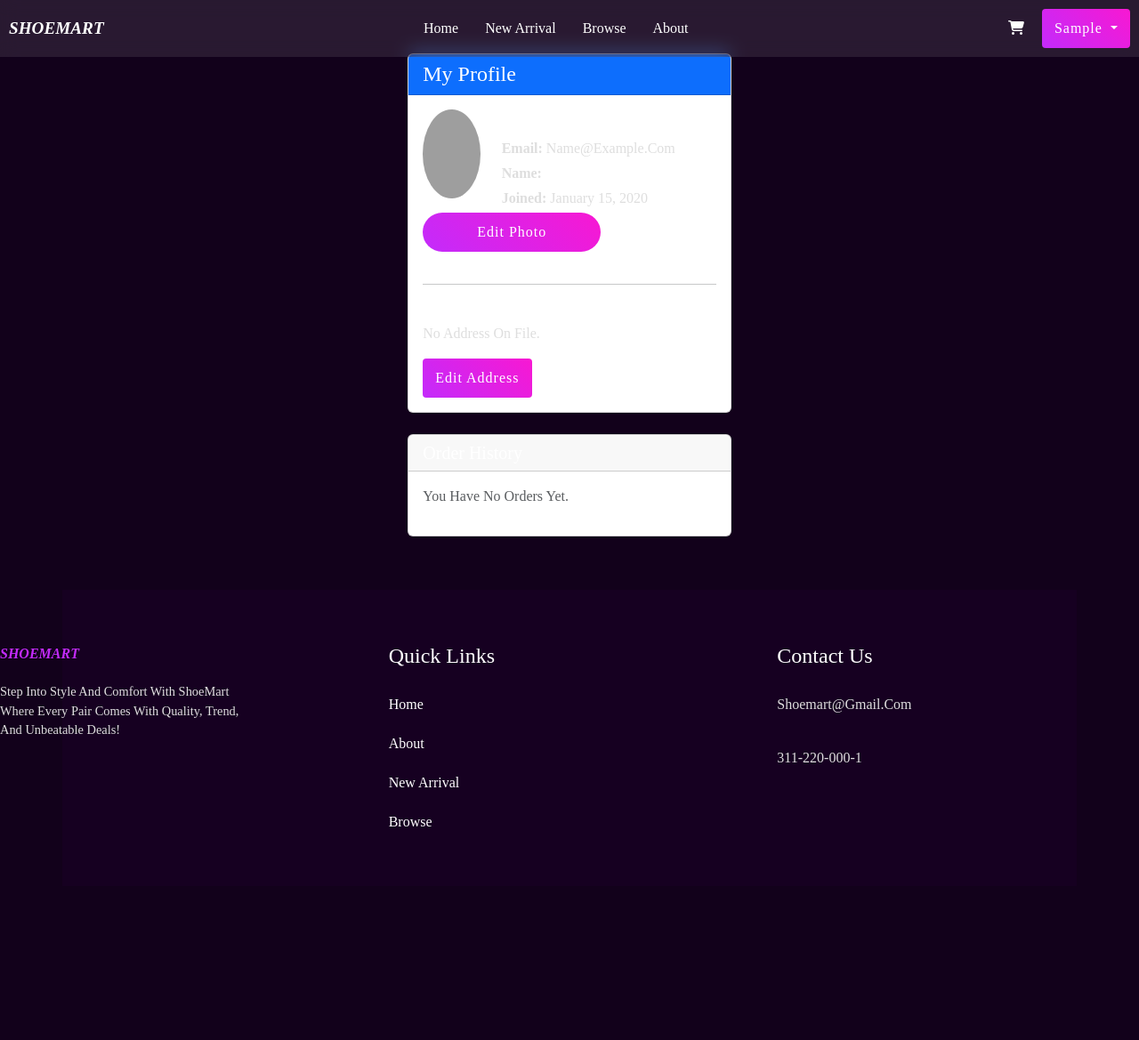
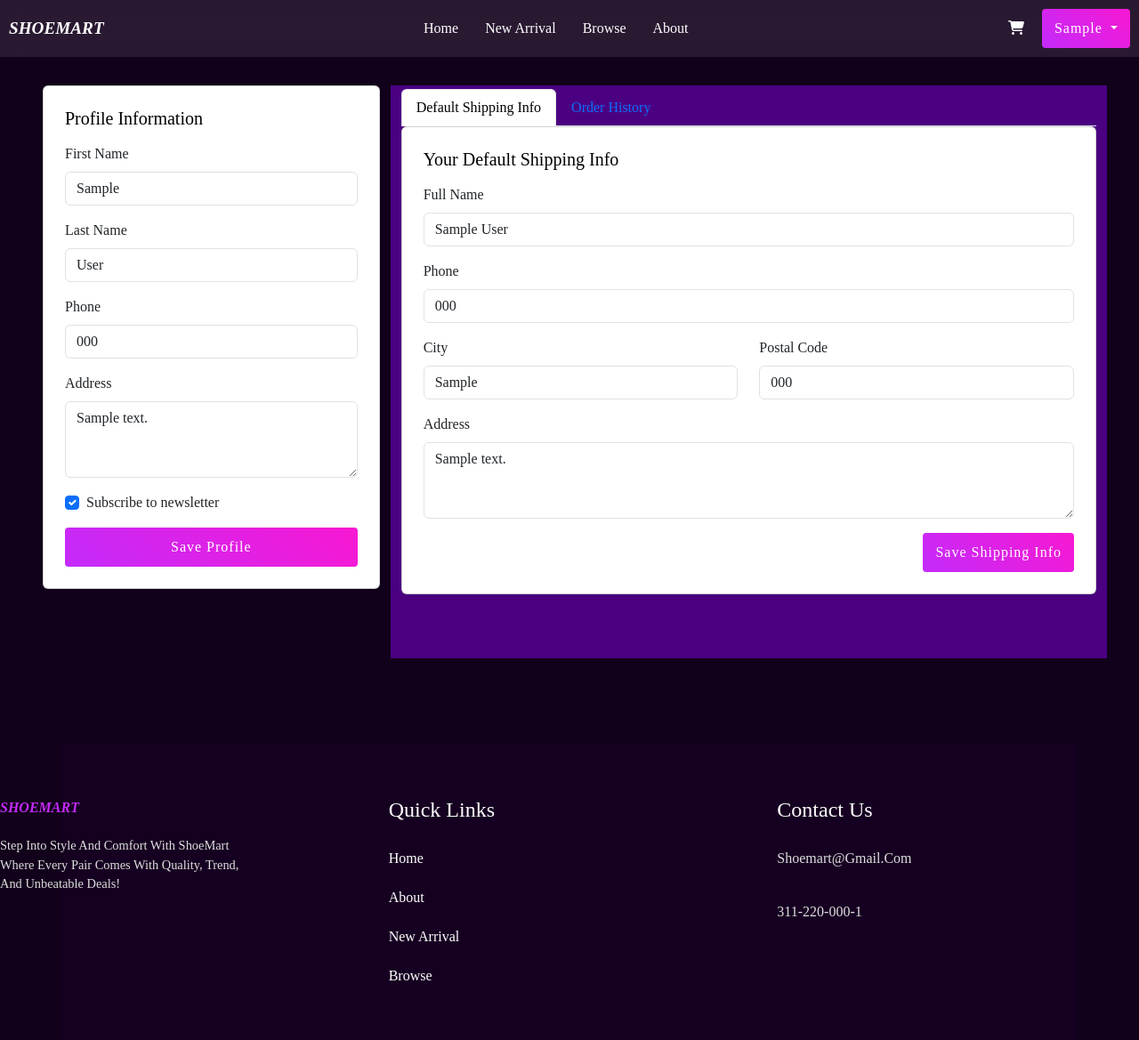
Before and after one commit to Luigazab/Django_commerce, a Django app: page /accounts/profile in a window 1280 px wide. Shown: the whole page at 89% size. Before the commit the page ends 929 px from the top, so only its background shows below. Run offline with Django 5.2, Linux system fonts and the light colour scheme; a user stored in the database is signed in; tables that the repository leaves empty hold one stand-in row (values such as "Sample post"); grey boxes are pictures that could not be loaded.

Commit message:
Add order detail view and user default shipping info
Introduces an order detail page with cancellation and payment options, updates the profile page to manage default shipping info and display order history, and adds the DefaultShippingInfo model with admin integration. Also updates order string representation for guests and refines related views and URLs.

```diff
--- a/orders/models.py
+++ b/orders/models.py
@@ -26,7 +26,12 @@ class Order(models.Model):
   payment_id = models.CharField(max_length=100, blank=True)
 
   def __str__(self):
-    return f"Order #{self.id} by {self.user.username}"
+    if self.user:
+      return f"Order #{self.id} by {self.user.username}"
+    elif self.guest_email:
+      return f"Order #{self.id} by guest ({self.guest_email})"
+    else:
+      return f"Order #{self.id}"
 
 class OrderItem(models.Model):
   order = models.ForeignKey(Order, on_delete=models.CASCADE)
--- a/orders/urls.py
+++ b/orders/urls.py
@@ -6,4 +6,5 @@ urlpatterns = [
   path('payment/success/', views.payment_success, name='payment_success'),
   path('create-order/', views.create_order_view, name='create_order'),
   path('checkout/<str:order_number>/', views.checkout_view, name='checkout'),
+  path('orders/<str:order_number>/', views.order_detail, name='order_detail'),
 ]
--- a/templates/profile.html
+++ b/templates/profile.html
@@ -1,65 +1,139 @@
 {% extends 'base.html' %}
 {% load static %}
-{% block title %}Shoemart Home{% endblock %}
 
+{% block title %}My Profile{% endblock %}
 
+{% block css %}
+  <link href="https://cdn.jsdelivr.net/npm/bootstrap@5.3.0/dist/css/bootstrap.min.css" rel="stylesheet">
+  <link rel="stylesheet" href="https://unpkg.com/aos@next/dist/aos.css" />
+  <link rel="stylesheet" href="https://cdnjs.cloudflare.com/ajax/libs/font-awesome/6.4.2/css/all.min.css">
+  <link rel="stylesheet" href="{% static 'css/style.css' %}">
+{% endblock %}
 {% block content %}
-<!-- Hero Section -->
-  <main class="container hero">
-    <div class="row justify-content-center">
-      <div class="col-md-8">
-        <div class="card mb-4">
-          <div class="card-header bg-primary text-white">
-            <h4 class="mb-0">My Profile</h4>
+<div class="container-fluid px-5 py-5">
+  <div class="row py-5">
+    <!-- Left: Profile Info -->
+    <div class="col-md-4 mb-1">
+      <form method="POST" class="card shadow-sm p-4 h-80">
+        {% csrf_token %}
+        <h5 class="mb-3 text-black">Profile Information</h5>
+
+        <div class="mb-3">
+          <label class="form-label">First Name</label>
+          <input type="text" name="firstname" value="{{ profile.firstname }}" class="form-control" required>
+        </div>
+
+        <div class="mb-3">
+          <label class="form-label">Last Name</label>
+          <input type="text" name="lastname" value="{{ profile.lastname }}" class="form-control" required>
+        </div>
+
+        <div class="mb-3">
+          <label class="form-label">Phone</label>
+          <input type="text" name="phone" value="{{ profile.phone }}" class="form-control">
+        </div>
+
+        <div class="mb-3">
+          <label class="form-label">Address</label>
+          <textarea name="address" class="form-control" rows="3">{{ profile.address }}</textarea>
+        </div>
+
+        <div class="form-check mb-3">
+          <input type="checkbox" class="form-check-input" name="is_subscribed" id="is_subscribed" {% if profile.is_subscribed %}checked{% endif %}>
+          <label class="form-check-label" for="is_subscribed">Subscribe to newsletter</label>
+        </div>
+
+        <button type="submit" name="save_profile" value="1" class="btn btn-primary w-100">Save Profile</button>
+      </form>
+    </div>
+
+    <!-- Right: Tabs -->
+    <div class="col-md-8 pt-1" style="background-color:indigo;">
+      <div class="d-flex flex-column h-70" style="height: 80vh;">
+        <ul class="nav nav-tabs" id="profileTabs" role="tablist">
+          <li class="nav-item">
+            <button class="nav-link active" id="shipping-tab" data-bs-toggle="tab" data-bs-target="#shipping" type="button" role="tab">Default Shipping Info</button>
+          </li>
+          <li class="nav-item">
+            <button class="nav-link" id="orders-tab" data-bs-toggle="tab" data-bs-target="#orders" type="button" role="tab">Order History</button>
+          </li>
+        </ul>
+
+        <div class="tab-content overflow-auto flex-grow-1" style="min-height: 0;">
+          <!-- Default Shipping Info Tab -->
+          <div class="tab-pane fade show active" id="shipping" role="tabpanel">
+            <form method="POST" class="card shadow-sm p-4">
+              {% csrf_token %}
+              <input type="hidden" name="save_shipping" value="1">
+              <h5 class="mb-3 text-black">Your Default Shipping Info</h5>
+
+              <div class="mb-3">
+                <label class="form-label">Full Name</label>
+                <input type="text" name="full_name" value="{{ default_shipping.full_name|default:'' }}" class="form-control" required>
+              </div>
+
+              <div class="mb-3">
+                <label class="form-label">Phone</label>
+                <input type="text" name="shipping_phone" value="{{ default_shipping.phone|default:'' }}" class="form-control">
+              </div>
+
+              <div class="row">
+                <div class="col-md-6 mb-3">
+                  <label class="form-label">City</label>
+                  <input type="text" name="city" value="{{ default_shipping.city|default:'' }}" class="form-control">
+                </div>
+                <div class="col-md-6 mb-3">
+                  <label class="form-label">Postal Code</label>
+                  <input type="text" name="postal_code" value="{{ default_shipping.postal_code|default:'' }}" class="form-control">
+                </div>
+              </div>
+
+              <div class="mb-3">
+                <label class="form-label">Address</label>
+                <textarea name="shipping_address" rows="3" class="form-control">{{ default_shipping.address|default:'' }}</textarea>
+              </div>
+
+              <div class="d-flex justify-content-end">
+                <button type="submit" class="btn btn-success">Save Shipping Info</button>
+              </div>
+            </form>
           </div>
-          <div class="card-body">
-            <div class="row mb-3">
-              <div class="col-md-3 text-center">
-                <img src="{% static 'images/default-profile.png' %}" alt="Profile Picture" class="img-fluid rounded-circle mb-2" style="width: 100px; height: 100px;">
-                <button class="btn btn-outline-secondary btn-sm mt-2">Edit Photo</button>
+
+          <!-- Orders Tab -->
+          <div class="tab-pane fade" id="orders" role="tabpanel">
+            {% if orders %}
+              {% for order in orders %}
+              <div class="card mb-4 shadow-sm">
+                <div class="card-header d-flex justify-content-between">
+                  <span><strong>Order #{{ order.order_number }}</strong> • {{ order.created_at|date:"M d, Y" }}</span>
+                  <span class="badge bg-{{ order.is_paid|yesno:'success,secondary' }}">{{ order.status|capfirst }}</span>
+                </div>
+                <div class="card-body">
+                  <ul class="list-group list-group-flush">
+                    {% for item in order.orderitem_set.all|slice:":3" %}
+                      <li class="list-group-item">
+                        {{ item.variant.product.name }} ({{ item.quantity }} × ₱{{ item.price|floatformat:2 }})
+                      </li>
+                    {% endfor %}
+                    {% if order.orderitem_set.count > 3 %}
+                      <li class="list-group-item text-muted">...and {{ order.orderitem_set.count|add:"-3" }} more items</li>
+                    {% endif %}
+                  </ul>
+                  <div class="mt-3">
+                    <strong>Total:</strong> ₱{{ order.total_price|floatformat:2 }}<br>
+                    <strong>Paid via:</strong> {{ order.payment_method|default:"—" }}
+                  </div>
+                  <a href="{% url 'order_detail' order.order_number %}" class="btn btn-sm btn-outline-info mt-2">View Full Order</a>
+                </div>
               </div>
-              <div class="col-md-9">
-                <h5>{{ user.get_full_name }}</h5>
-                <p class="mb-1"><strong>Email:</strong> {{ user.email }}</p>
-                <p class="mb-1"><strong>Name:</strong> {{ user.userProfile.firstname }} {{ user.userProfile.lastname }}</p>
-                <p class="mb-1"><strong>Joined:</strong> {{ user.date_joined|date:"F d, Y" }}</p>
-                <!-- <a href="{% url 'edit_profile' %}" class="btn btn-primary btn-sm mt-2">Edit Profile</a> -->
-              </div>
-            </div>
-            <hr>
-            <h6>Shipping Address</h6>
-            <p>
-              {{ user.profile.address|default:"No address on file." }}<br>
-              {{ user.profile.city }} {{ user.profile.zip_code }}
-            </p>
-            <a href="{% url 'edit_address' %}" class="btn btn-outline-primary btn-sm">Edit Address</a>
-          </div>
-        </div>
-        <div class="card">
-          <div class="card-header">
-            <h5 class="mb-0">Order History</h5>
-          </div>
-          <div class="card-body">
-            {% if orders %}
-              <ul class="list-group">
-                {% for order in orders %}
-                  <li class="list-group-item d-flex justify-content-between align-items-center">
-                    <span>
-                      <strong>Order #{{ order.id }}</strong> - {{ order.created_at|date:"M d, Y" }}
-                    </span>
-                    <span>
-                      <span class="badge bg-success">{{ order.status }}</span>
-                      <a href="{% url 'order_detail' order.id %}" class="btn btn-link btn-sm">View</a>
-                    </span>
-                  </li>
-                {% endfor %}
-              </ul>
+              {% endfor %}
             {% else %}
-              <p class="text-muted">You have no orders yet.</p>
+              <p class="text-muted">You haven't placed any orders yet.</p>
             {% endif %}
           </div>
         </div>
       </div>
     </div>
-  </main>
+  </div>
+</div>
 {% endblock %}
--- a/users/models.py
+++ b/users/models.py
@@ -11,3 +11,14 @@ class UserProfile(models.Model):
 
   def __str__(self):
     return f"{self.firstname} {self.lastname}"
+
+class DefaultShippingInfo(models.Model):
+  user = models.OneToOneField(User, on_delete=models.CASCADE)
+  full_name = models.CharField(max_length=200)
+  phone = models.CharField(max_length=15)
+  city = models.CharField(max_length=100)
+  postal_code = models.CharField(max_length=20)
+  address = models.TextField()
+
+  def __str__(self):
+      return f"Shipping Info for {self.user.username}"
--- a/users/views.py
+++ b/users/views.py
@@ -1,7 +1,9 @@
 from django.shortcuts import render, redirect
 from django.contrib import messages
+from django.contrib.auth.decorators import login_required
 from django.contrib.auth.models import User
-from .models import UserProfile
+from .models import UserProfile, DefaultShippingInfo
+from orders.models import Order
 from django.contrib.auth import login
 from cart.models import Cart, CartItem
 
@@ -66,8 +68,40 @@ def register(request):
 
   return render(request, 'loginsignup.html')
 
+@login_required
 def profile(request):
-  return render(request, 'profile.html')
+    user = request.user
+    profile = UserProfile.objects.get(user=user)
+    orders = Order.objects.filter(user=user).order_by('-created_at')
+    shipping = DefaultShippingInfo.objects.filter(user=user).first()
+
+    if request.method == 'POST':
+        if 'save_profile' in request.POST:
+            profile.firstname = request.POST.get('firstname', '')
+            profile.lastname = request.POST.get('lastname', '')
+            profile.phone = request.POST.get('phone', '')
+            profile.address = request.POST.get('address', '')
+            profile.is_subscribed = request.POST.get('is_subscribed') == 'on'
+            profile.save()
+            return redirect('profile')
+
+        elif 'save_shipping' in request.POST:
+            if not shipping:
+                shipping = DefaultShippingInfo(user=user)
+            shipping.full_name = request.POST.get('full_name', '')
+            shipping.phone = request.POST.get('shipping_phone', '')
+            shipping.city = request.POST.get('city', '')
+            shipping.postal_code = request.POST.get('postal_code', '')
+            shipping.address = request.POST.get('shipping_address', '')
+            shipping.save()
+            return redirect('profile')
+
+    return render(request, 'profile.html', {
+        'user': user,
+        'profile': profile,
+        'orders': orders,
+        'default_shipping': shipping,
+    })
 
 def orders(request):
   return render(request, 'orders.html')
```
Also changed, not shown: orders/views.py (+17 -0 lines), templates/order_details.html (added, +137 -0 lines), users/admin.py (+19 -3 lines), users/migrations/0002_defaultshippinginfo.py (added).
